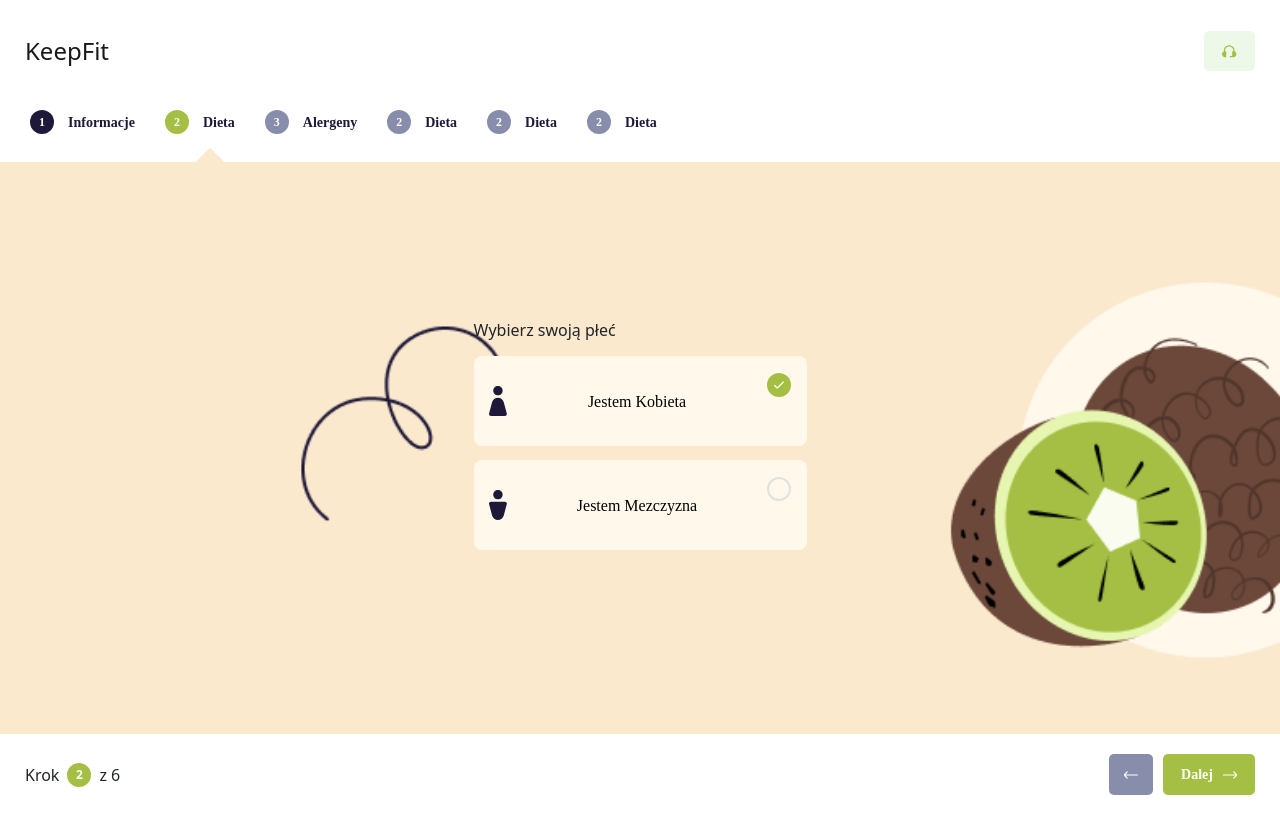
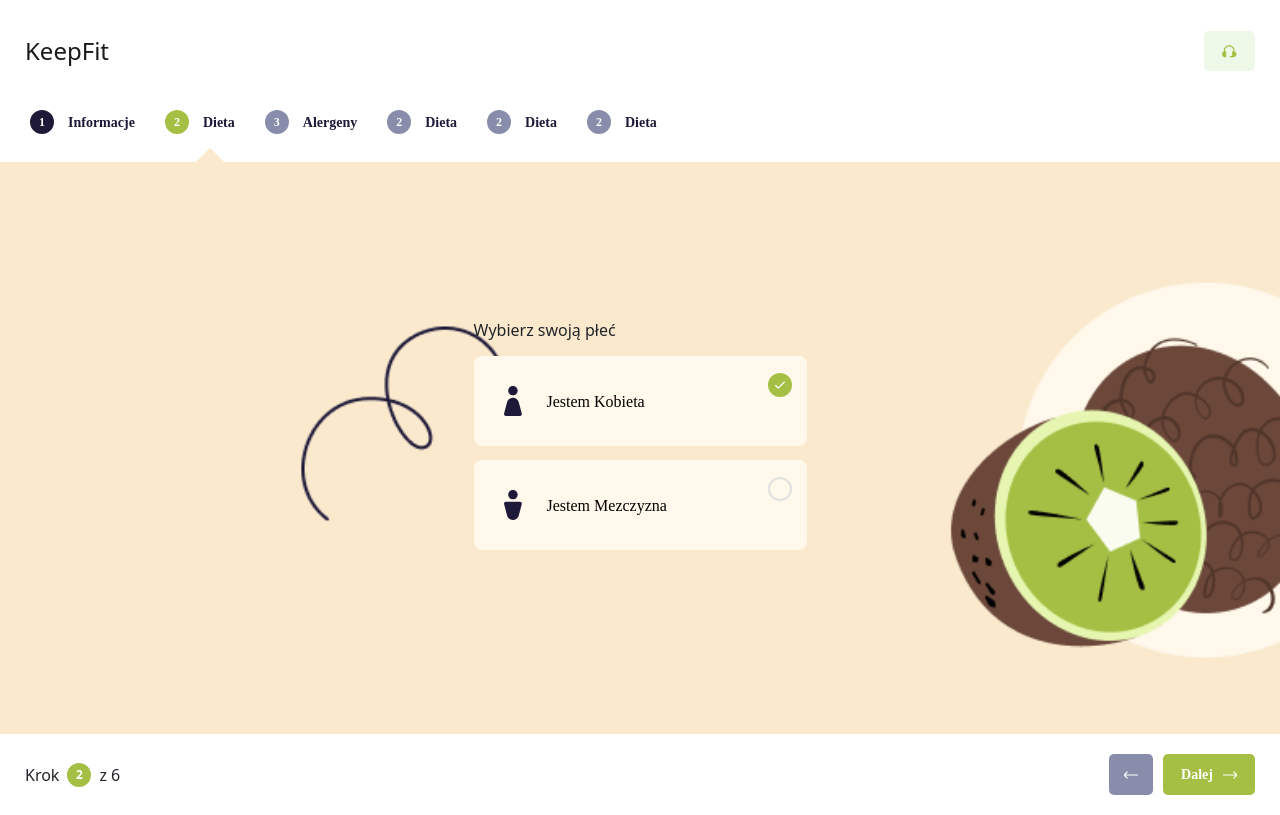
Before and after one commit to DamianTarczon/FitApp-frontend, a React (Create React App) app: page / in a window 1280 px wide. Built offline with nearby package versions, Linux system fonts and the light colour scheme; a web font is replaced by a local one.

Commit message:
radio selector button aligment corrections

```diff
--- a/src/components/RadioSelector/index.scss
+++ b/src/components/RadioSelector/index.scss
@@ -5,8 +5,7 @@
     background-color: #FFF8EB;
     border: none;
     display: flex;
-    justify-content: space-between;
-    padding: 0px 15px 0px 15px;
+    padding: 0px 15px 0px 30px;
 }
 
 .select-icon {
@@ -25,4 +24,5 @@
     font-weight: 500;
     font-size: 16px;
     line-height: 19px;
+    margin: 0px auto 0px 25px;
 }
```
